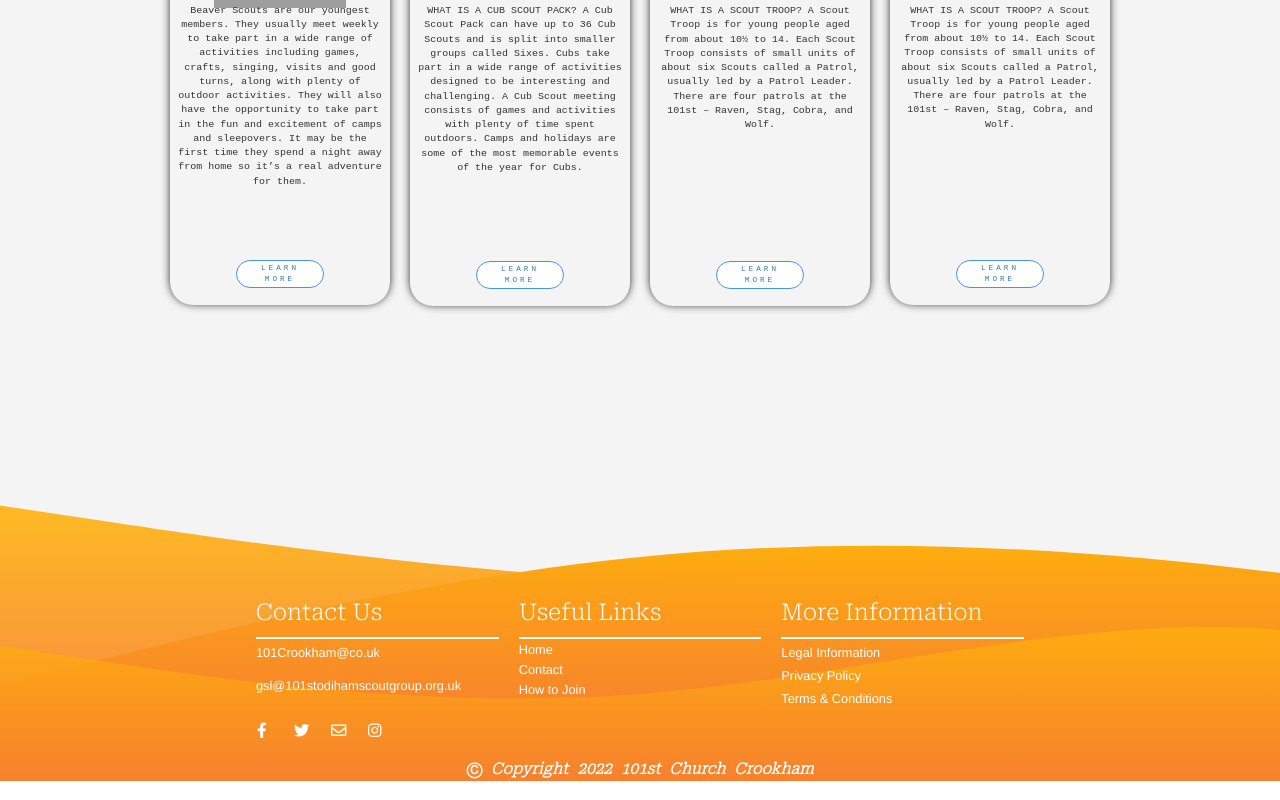
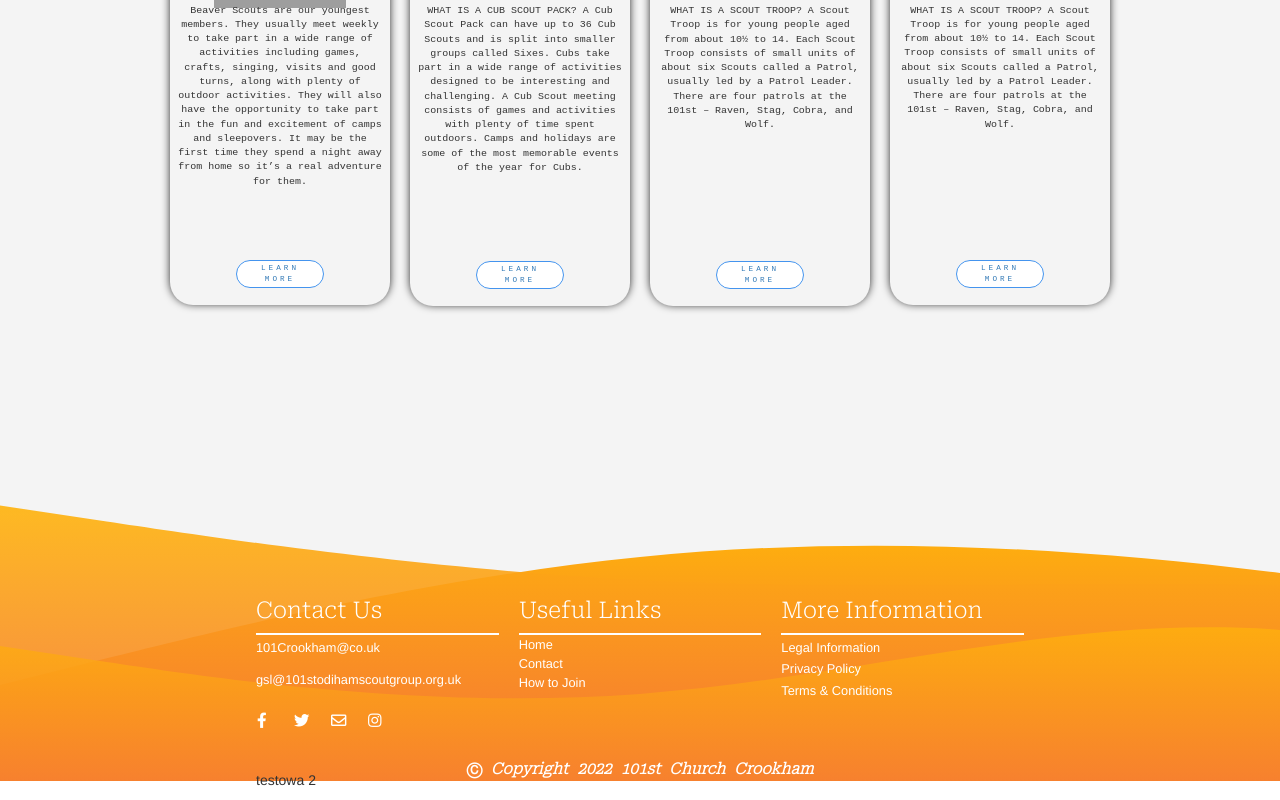
Before and after one commit to zee-creato/scouts.website, an Angular app: page / in a window 1280 px wide. Shown: the part 2640-3440 px from the top of the page. Built offline with nearby package versions, Linux system fonts and the light colour scheme; grey boxes are pictures that could not be loaded.

Commit message:
add p testowa2

```diff
--- a/src/app/components/copyright/copyright.component.html
+++ b/src/app/components/copyright/copyright.component.html
@@ -3,3 +3,6 @@
 
 
 </div>
+
+
+<p>testowa 2</p>
```
